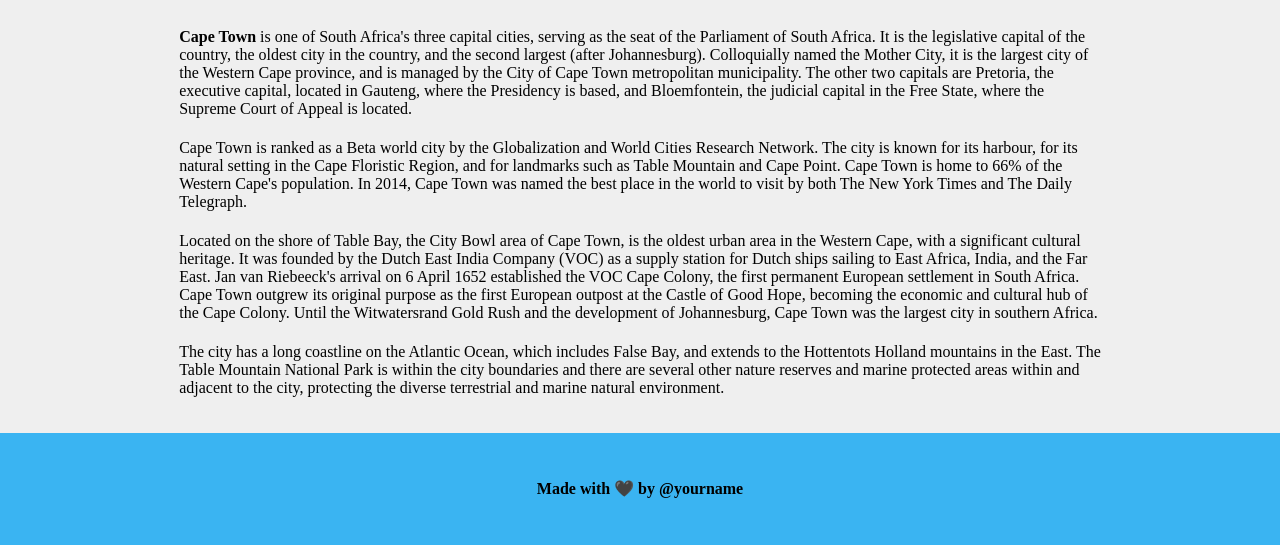
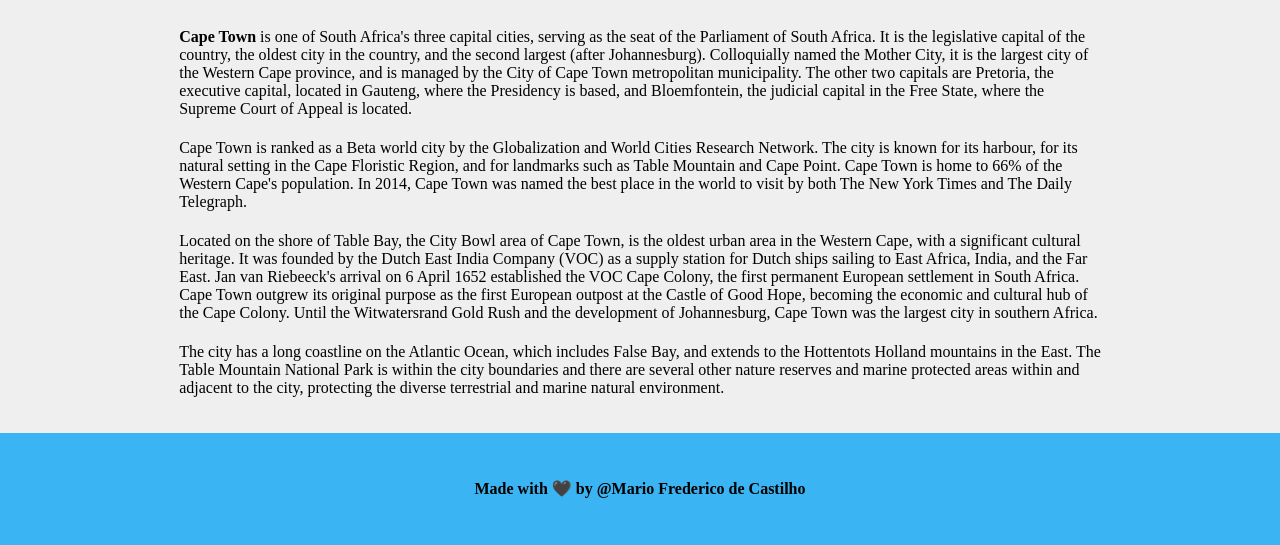
Before and after one commit to mfcastilho/dh-travel, a plain HTML site: page index.html in a window 1280 px wide. Shown: the part 801-1346 px from the top of the page. Drawn offline with nearby package versions, Linux system fonts and the light colour scheme.

Commit message:
Adicionando o nome do desenvolvedor do projeto no footer

```diff
--- a/index.html
+++ b/index.html
@@ -55,7 +55,7 @@
     </main>
 
    <footer>
-     <h6>Made with 🖤 by @yourname</h6>
+     <h6>Made with 🖤 by @Mario Frederico de Castilho</h6>
    </footer>
   </div>
 
```
